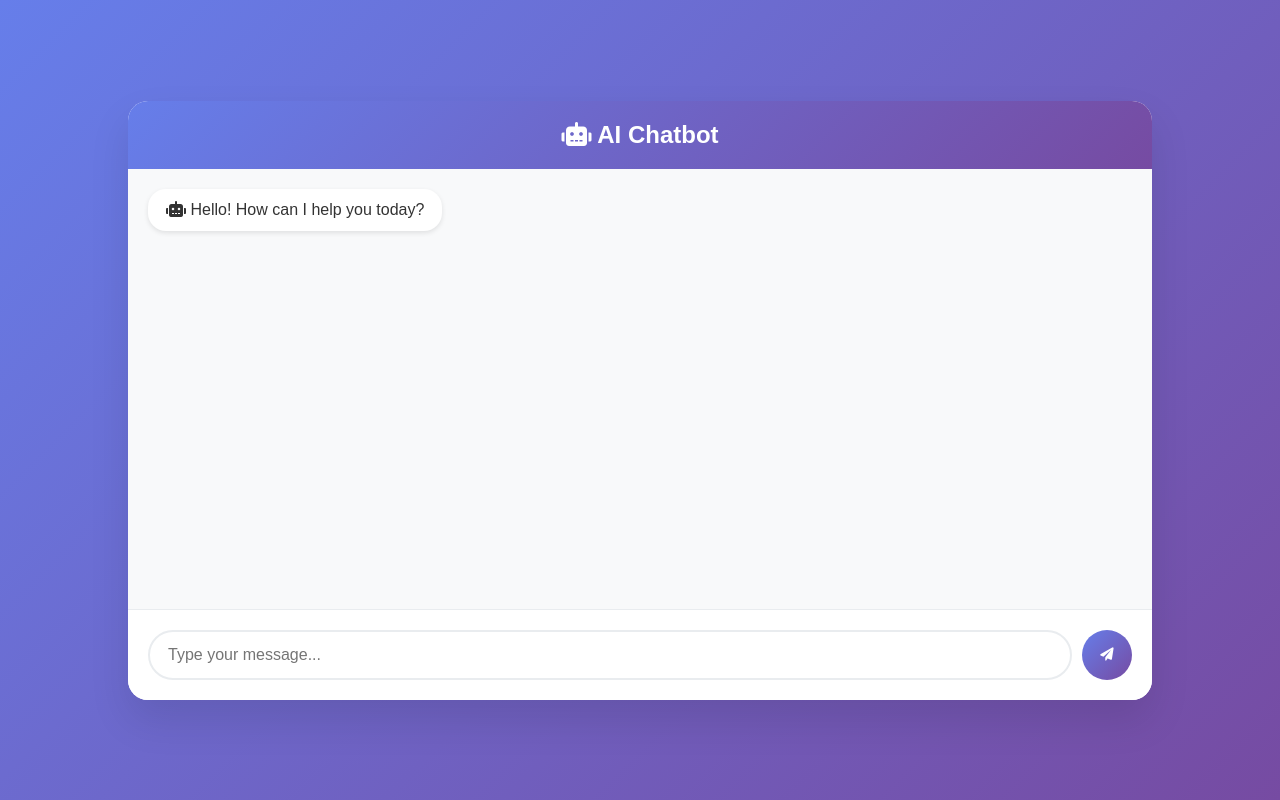
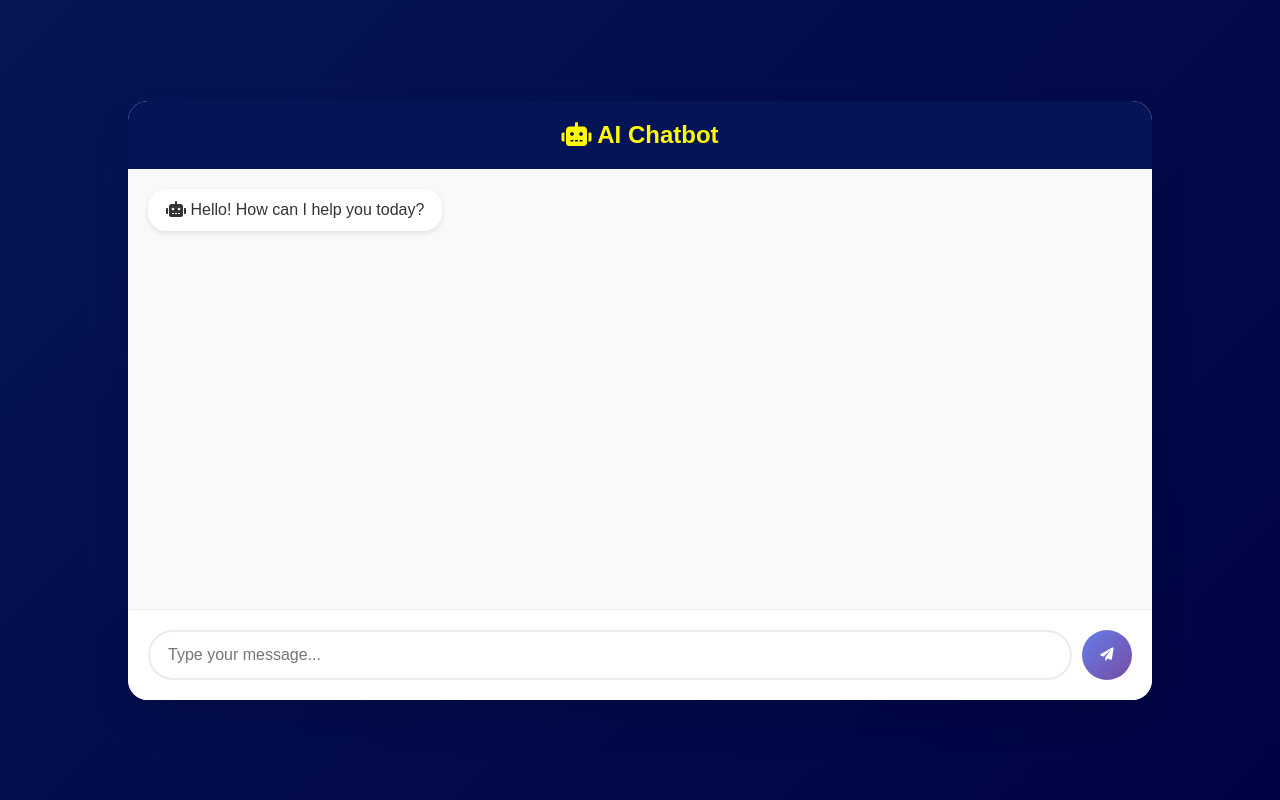
Before and after one commit to Ali2006-NED/AIChatbot, a website with bundled scripts: page index.html in a window 1280 px wide. Built offline with nearby package versions, Linux system fonts and the light colour scheme.

Commit message:
fix: update background and header styles for improved aesthetics

```diff
--- a/style.css
+++ b/style.css
@@ -1,6 +1,6 @@
 body {
     font-family: 'Google Sans', Arial, sans-serif;
-    background: linear-gradient(135deg, #667eea 0%, #764ba2 100%);
+    background: linear-gradient(135deg, #061556 0%, #000343 100%);
     margin: 0;
     padding: 0;
     display: flex;
@@ -21,8 +21,8 @@ body {
 }
 
 .chat-header {
-    background: linear-gradient(135deg, #667eea 0%, #764ba2 100%);
-    color: white;
+    background: linear-gradient(135deg, #051457 0%, #051457 100%);
+    color: rgb(255, 251, 2);
     padding: 20px;
     text-align: center;
     box-shadow: 0 2px 10px rgba(0,0,0,0.1);
```
